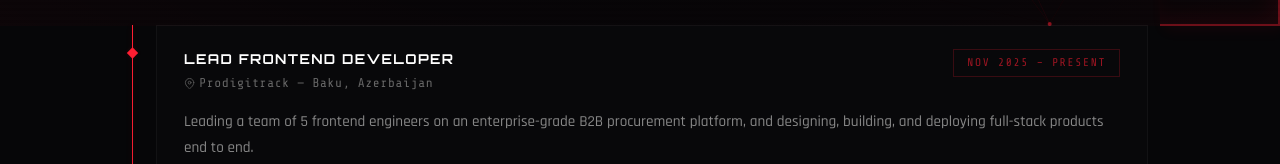
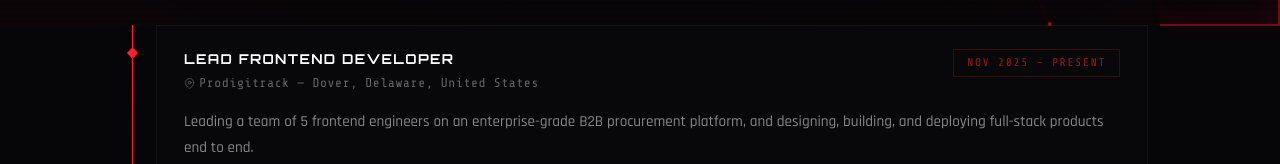
Before and after one commit to NihadMammadli/nihad.dev, a React (Vite) app: page / in a window 1280 px wide. Shown: the part 774-938 px from the top of the page. Built offline with nearby package versions, Linux system fonts and the light colour scheme.

Commit message:
feat: new location of dmp

```diff
--- a/src/pages/main/index.tsx
+++ b/src/pages/main/index.tsx
@@ -113,7 +113,7 @@ const experience: ExperienceItem[] = [
     role: 'Lead Frontend Developer',
     period: 'Nov 2025 – Present',
     company: 'Prodigitrack',
-    location: 'Baku, Azerbaijan',
+    location: 'Dover, Delaware, United States',
 
     summary:
       'Leading a team of 5 frontend engineers on an enterprise-grade B2B procurement platform, and designing, building, and deploying full-stack products end to end.',
@@ -139,7 +139,7 @@ const experience: ExperienceItem[] = [
     role: 'Frontend Developer',
     period: 'Aug 2024 – Oct 2025',
     company: 'Prodigitrack',
-    location: 'Baku, Azerbaijan',
+    location: 'Dover, Delaware, United States',
 
     summary:
       'Developed dynamic, responsive frontend interfaces for a B2B supply chain web application serving large enterprises.',
```
